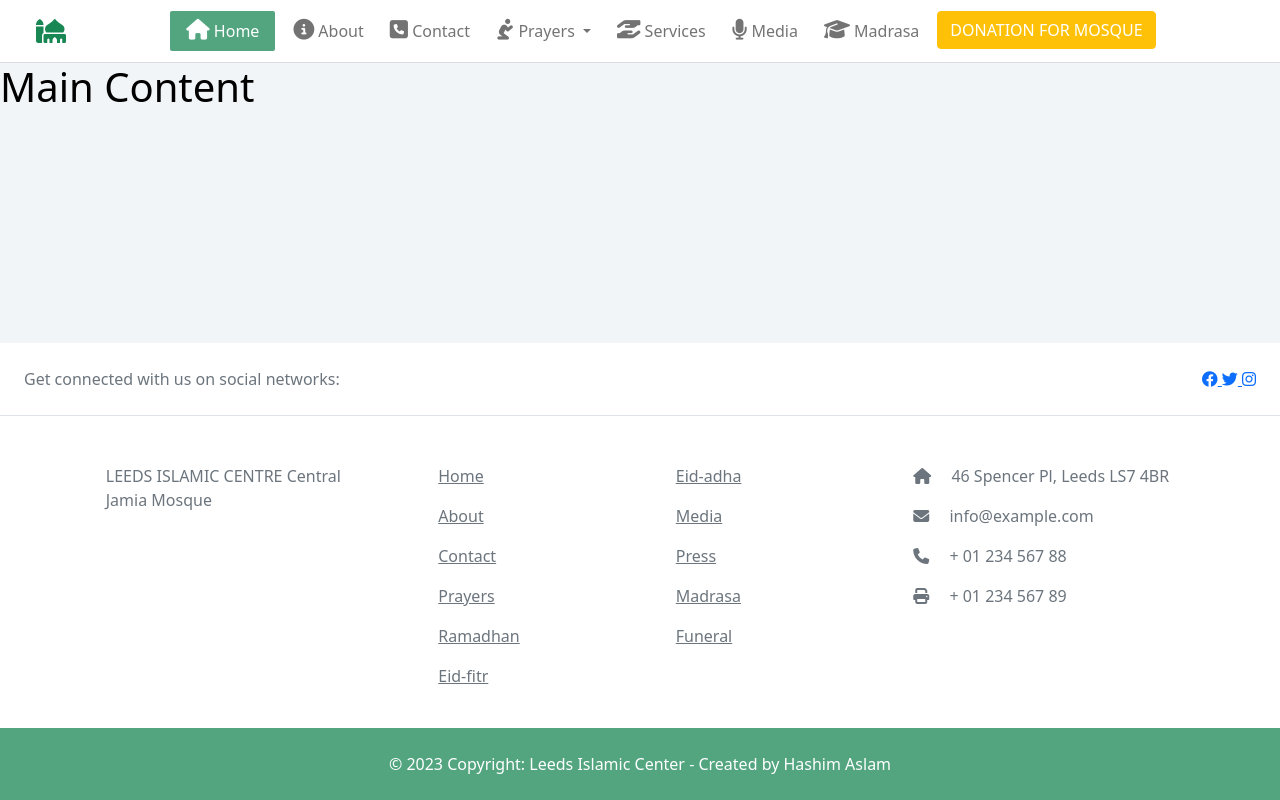
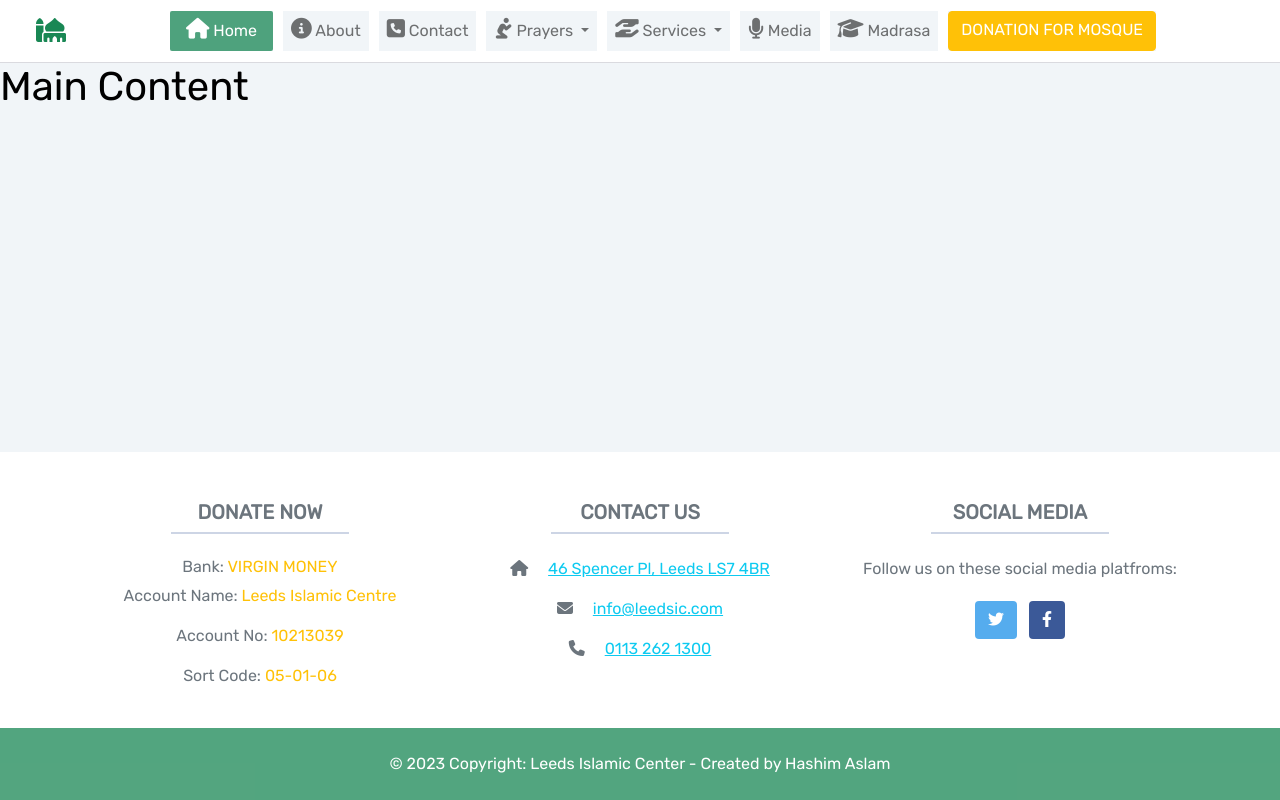
Before and after one commit to hashim222/leeds-islamic-center, a Django app: page / in a window 1280 px wide. Run offline with Django 3.2, Linux system fonts and the light colour scheme.

Commit message:
Updated site footer

```diff
--- a/islamic_center/settings.py
+++ b/islamic_center/settings.py
@@ -29,7 +29,7 @@ TEMPLATES_DIR = os.path.join(BASE_DIR, 'templates')
 SECRET_KEY = os.environ.get('SECRET_KEY')
 
 # SECURITY WARNING: don't run with debug turned on in production!
-DEBUG = True
+DEBUG = False
 
 ALLOWED_HOSTS = ['islamic-center-leeds.herokuapp.com', 'localhost']
 
--- a/static/css/style.css
+++ b/static/css/style.css
@@ -1,25 +1,37 @@
+@import url("https://fonts.googleapis.com/css2?family=Rubik&display=swap");
 :root {
   --cl-primary: #f1f5f8;
   --cl-white: #ffffff;
   --cl-success: #198754;
   --cl-success-light: #198754bf;
   --cl-dark: #000000;
+  --cl-border-color: #dadadf;
+
+  --rubik-font: "Rubik", sans-serif;
 }
 
 body {
   background-color: var(--cl-primary);
   color: var(--cl-dark);
+  font-family: var(--rubik-font);
 }
 
 .navbar-bg {
   background-color: var(--cl-white);
-  border-bottom: 1px solid #dadadf;
+  border-bottom: 1px solid var(--cl-border-color);
 }
 
 .navbar-nav .nav-item {
   margin-left: 5px;
   margin-right: 5px;
   font-size: 100%;
+  background-color: var(--cl-primary);
+}
+
+@media (max-width: 992px) {
+  .navbar-nav .nav-item {
+    margin-top: 5px;
+  }
 }
 
 .navbar-nav .nav-item .fa-solid {
--- a/templates/base.html
+++ b/templates/base.html
@@ -81,20 +81,35 @@
                                             <li class="nav-item">
                                                 <a class="nav-link" href="#">Eid-adha</a>
                                             </li>
+                                        </ul>
+                                    </li>
+                                    <li class="nav-item dropdown">
+                                        <a class="nav-link dropdown-toggle" href="#" id="navbarDropdown" role="button"
+                                            data-bs-toggle="dropdown" aria-expanded="false">
+                                            <i class="fa-solid fa-hand-holding-hand"></i>
+                                            Services
+                                        </a>
+                                        <ul class="dropdown-menu" aria-labelledby="navbarDropdown">
+                                            <li class="nav-item">
+                                                <a class="nav-link" href="#">Funeral</a>
+                                            </li>
+                                            <li class="nav-item">
+                                                <a class="nav-link" href="#">Service two</a>
+                                            </li>
+                                            <li class="nav-item">
+                                                <a class="nav-link" href="#">Service three</a>
                                             </li>
                                         </ul>
-                                </li>
-                                <li class="nav-item">
-                                    <a class="nav-link" href="#"><i class="fa-solid fa-hand-holding-hand"></i> Services</a>
                                     </li>
                                     <li class="nav-item">
                                         <a class="nav-link" href="#"><i class="fa-solid fa-microphone"></i> Media</a>
                                     </li>
                                     <li class="nav-item">
-                                    <a class="nav-link" href="#"><i class="fa-solid fa-graduation-cap"></i> Madrasa</a>
+                                        <a class="nav-link" href="#"><i class="fa-solid fa-graduation-cap"></i>
+                                            Madrasa</a>
                                     </li>
                                     <li class="nav-item d-none d-lg-block">
-                                    <a href="#" class="btn btn-warning text-white">DONATION FOR MOSQUE</a>
+                                        <a href="#" class="btn btn-warning text-white pb-2">DONATION FOR MOSQUE</a>
                                     </li>
                                 </ul>
                             </div>
@@ -113,109 +128,68 @@
 
     <!-- site footer -->
     <footer class="text-center text-lg-start text-muted mt-auto footer-bg">
-        <!-- Section: Social media -->
-        <section class="d-flex justify-content-center justify-content-lg-between p-4 border-bottom">
-            <!-- Left -->
-            <div class="me-5 d-none d-lg-block">
-                <span>Get connected with us on social networks:</span>
+
+        <section>
+            <div class="container text-center text-md-start mt-5">
+
+                <!-- Donate now -->
+                <div class="row mt-3 text-center">
+                    <div class="col-md-4 mx-auto mb-4 ml-auto">
+                        <h5 class="text-uppercase fw-bold ml-auto">Donate now
+                        </h5>
+                        <hr class="mb-3 mt-0 d-inline-block mx-auto w-50"
+                            style="background-color: #3b5998; height: 2px">
+                        <h6>Bank: <span class="text-warning">VIRGIN MONEY</span></h6>
+                        <p>Account Name: <span class="text-warning">Leeds Islamic Centre</span></p>
+                        <p>Account No: <span class="text-warning">10213039</span></p>
+                        <p>Sort Code: <span class="text-warning">05-01-06</span></p>
                     </div>
-            <!-- Left -->
 
-            <!-- Right -->
-            <div>
-                <a href="https://www.facebook.com/" target="_blank">
-                    <i class="fa-brands fa-facebook"></i>
-                </a>
-                <a href="https://www.twitter.com/" target="_blank">
-                    <i class="fa-brands fa-twitter"></i>
-                </a>
-                <a href="https://www.instagram.com/" target="_blank">
-                    <i class="fa-brands fa-instagram"></i>
-                </a>
+                    <!-- Contact us -->
+                    <div class="col-md-4 mx-auto mb-md-0 mb-4 ml-auto">
+                        <h5 class="text-uppercase fw-bold ml-auto">Contact Us</h5>
+                        <hr class="mb-3 mt-0 d-inline-block mx-auto w-50"
+                            style="background-color: #3b5998; height: 2px">
+                        <p><i class="fas fa-home me-3 text-secondary"></i>
+                            <a href="https://goo.gl/maps/k4MZYft7Yqre5Hpr7" target="_blank" class="link-info">46
+                                Spencer Pl, Leeds LS7 4BR</a>
+                        </p>
+                        <p>
+                            <i class="fas fa-envelope me-3 text-secondary"></i>
+                            <a href="mailto:info@leedsic.com" target="_blank" class="link-info">info@leedsic.com</a>
+                        </p>
+                        <p><i class="fas fa-phone me-3 text-secondary"></i> <a href="tel:01132621300" target="_blank"
+                                class="link-info">0113 262 1300</a></p>
+
                     </div>
-            <!-- Right -->
-        </section>
-        <!-- Section: Social media -->
 
-        <!-- Section: Links  -->
-        <section class="">
-            <div class="container text-center text-md-start mt-5">
-                <!-- Grid row -->
-                <div class="row mt-3">
-                    <!-- Grid column -->
-                    <div class="col-md-3 col-lg-4 col-xl-3 mx-auto mb-4">
+                    <!-- Social media -->
+                    <div class="col-md-4 mx-auto mb-4 ml-auto">
+                        <h5 class="text-uppercase fw-bold ml-auto">Social media</h5>
+                        <hr class="mb-3 mt-0 d-inline-block mx-auto w-50"
+                            style="background-color: #3b5998; height: 2px">
                         <p>
-                            LEEDS ISLAMIC CENTRE
-                            Central Jamia Mosque
+                            Follow us on these social media platfroms:
+                        </p>
+                        <p>
+                            <a class="btn text-white btn-floating m-1" style="background-color: #55acee;"
+                                href="https://twitter.com/leedsic?lang=en-GB" target="_blank" role="button"><i
+                                    class="fa-brands fa-twitter"></i></a>
+                            <a class="btn text-white btn-floating m-1" style="background-color: #3b5998;"
+                                href="https://www.facebook.com/LeedsIslamicCentre/" target="_blank" role="button"><i
+                                    class="fa-brands fa-facebook-f"></i></a>
                         </p>
                     </div>
-                    <!-- Grid column -->
+                </div>
 
-                    <!-- Grid column -->
-                    <div class="col-md-2 col-lg-2 col-xl-2 mx-auto mb-4">
-                        <p>
-                            <a href="#!" class="text-reset">Home</a>
-                        </p>
-                        <p>
-                            <a href="#!" class="text-reset">About</a>
-                        </p>
-                        <p>
-                            <a href="#!" class="text-reset">Contact</a>
-                        </p>
-                        <p>
-                            <a href="#!" class="text-reset">Prayers</a>
-                        </p>
-                        <p>
-                            <a href="#!" class="text-reset">Ramadhan</a>
-                        </p>
-                        <p>
-                            <a href="#!" class="text-reset">Eid-fitr</a>
-                        </p>
-                    </div>
-                    <div class="col-md-3 col-lg-2 col-xl-2 mx-auto mb-4">
-                        <p>
-                            <a href="#!" class="text-reset">Eid-adha</a>
-                        </p>
-                        <p>
-                            <a href="#!" class="text-reset">Media</a>
-                        </p>
-                        <p>
-                            <a href="#!" class="text-reset">Press</a>
-                        </p>
-                        <p>
-                            <a href="#!" class="text-reset">Madrasa</a>
-                        </p>
-                        <p>
-                            <a href="#!" class="text-reset">Funeral</a>
-                        </p>
-                    </div>
-                    <!-- Grid column -->
-
-                    <!-- Grid column -->
-                    <div class="col-md-4 col-lg-3 col-xl-3 mx-auto mb-md-0 mb-4">
-                        <p><i class="fas fa-home me-3 text-secondary"></i> 46
-                            Spencer Pl, Leeds LS7 4BR</p>
-                        <p>
-                            <i class="fas fa-envelope me-3 text-secondary"></i>
-                            info@example.com
-                        </p>
-                        <p><i class="fas fa-phone me-3 text-secondary"></i> + 01 234 567 88</p>
-                        <p><i class="fas fa-print me-3 text-secondary"></i> + 01 234 567 89</p>
-                    </div>
-                    <!-- Grid column -->
-                </div>
-                <!-- Grid row -->
             </div>
         </section>
-        <!-- Section: Links  -->
 
         <!-- Copyright -->
         <div class="text-center p-4 copyright-bg">
             © <span class="current-year"></span> Copyright: Leeds Islamic Center - Created by Hashim Aslam
         </div>
-        <!-- Copyright -->
     </footer>
-    <!-- Footer -->
 
     <!-- jquery -->
     <script src="https://code.jquery.com/jquery-3.6.1.js"
```
Lines whose indentation alone changed are shown as unchanged.
